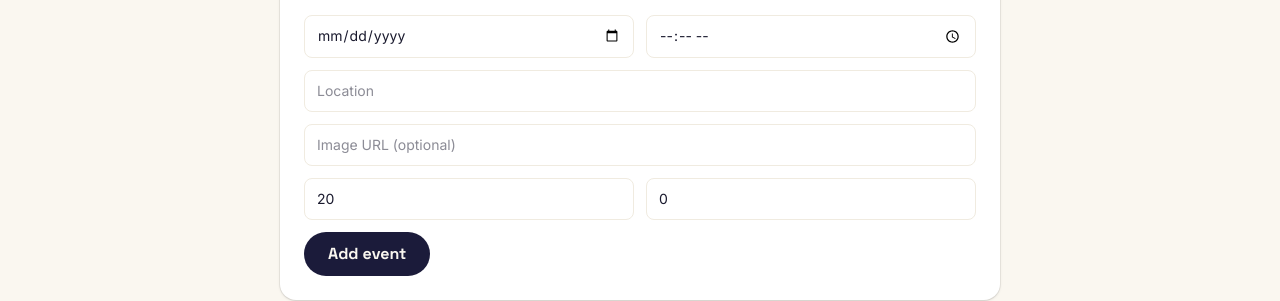
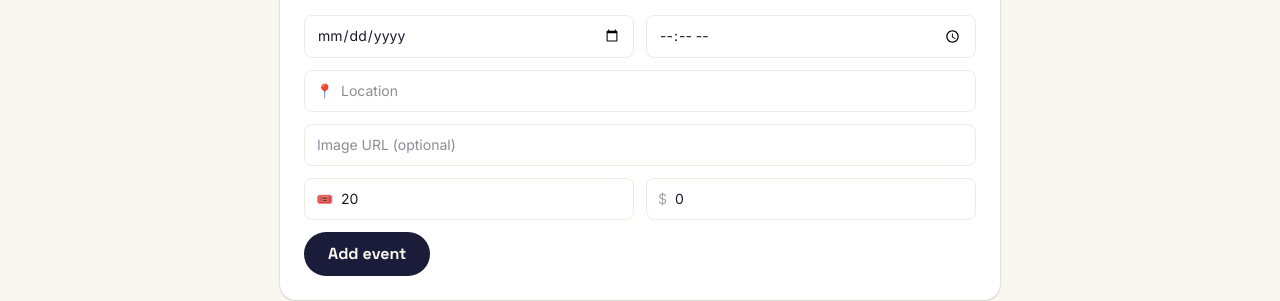
Before and after one commit to Eman-Nisar-Ahmad-dev/event-booking, a React (Vite) app: page /admin in a window 1280 px wide. Shown: the part 391-692 px from the top of the page. Built offline with nearby package versions, Linux system fonts and the light colour scheme; no server answers; the database is empty; sample sign-in values are in the browser's storage.

Commit message:
Add hover effects, icons, and loading skeletons

```diff
--- a/src/pages/Admin.jsx
+++ b/src/pages/Admin.jsx
@@ -123,13 +123,18 @@ export default function Admin() {
             className={inputClass}
           />
         </div>
+        <div className="relative">
+          <span className="pointer-events-none absolute left-3 top-1/2 -translate-y-1/2 text-sm">
+            📍
+          </span>
           <input
             name="location"
             value={form.location}
             onChange={handleChange}
             placeholder="Location"
-          className={inputClass}
+            className={`${inputClass} pl-9`}
           />
+        </div>
         <input
           name="image"
           value={form.image}
@@ -138,6 +143,10 @@ export default function Admin() {
           className={inputClass}
         />
         <div className="grid grid-cols-2 gap-3">
+          <div className="relative">
+            <span className="pointer-events-none absolute left-3 top-1/2 -translate-y-1/2 text-sm">
+              🎟️
+            </span>
             <input
               type="number"
               name="totalSeats"
@@ -145,8 +154,13 @@ export default function Admin() {
               onChange={handleChange}
               min={1}
               placeholder="Total seats"
-            className={inputClass}
+              className={`${inputClass} pl-9`}
             />
+          </div>
+          <div className="relative">
+            <span className="pointer-events-none absolute left-3 top-1/2 -translate-y-1/2 text-sm text-ink/40">
+              $
+            </span>
             <input
               type="number"
               name="price"
@@ -154,8 +168,9 @@ export default function Admin() {
               onChange={handleChange}
               min={0}
               placeholder="Price (0 = free)"
-            className={inputClass}
+              className={`${inputClass} pl-7`}
             />
+          </div>
         </div>
 
         <button
@@ -184,7 +199,7 @@ export default function Admin() {
             </div>
             <button
               onClick={() => handleDelete(ev.id)}
-              className="rounded-full bg-coral/10 px-4 py-1.5 text-sm font-medium text-coral transition hover:bg-coral/20"
+              className="rounded-full bg-coral/10 px-4 py-1.5 text-sm font-medium text-coral transition hover:scale-105 hover:bg-coral/20 hover:shadow-sm active:scale-95"
             >
               Delete
             </button>
--- a/src/pages/Dashboard.jsx
+++ b/src/pages/Dashboard.jsx
@@ -9,7 +9,6 @@ export default function Dashboard() {
   const [loading, setLoading] = useState(true);
 
   useEffect(() => {
-    if (!currentUser) return;
     const q = query(
       collection(db, "bookings"),
       where("userId", "==", currentUser.uid)
@@ -30,11 +29,23 @@ export default function Dashboard() {
       <h1 className="mt-1 font-display text-3xl font-bold text-ink">
         My Bookings
       </h1>
+
       {loading ? (
-        <p className="mt-6 text-ink/50">Loading...</p>
+        <div className="mt-6 space-y-3">
+          {[1, 2].map((i) => (
+            <div
+              key={i}
+              className="animate-pulse rounded-xl bg-white p-4 shadow-sm ring-1 ring-black/5"
+            >
+              <div className="h-4 w-2/3 rounded bg-paper-dim" />
+              <div className="mt-2 h-3 w-1/3 rounded bg-paper-dim" />
+            </div>
+          ))}
+        </div>
       ) : bookings.length === 0 ? (
         <div className="mt-8 rounded-2xl border-2 border-dashed border-paper-dim bg-white/50 py-14 text-center">
-          <p className="font-display font-bold text-ink">No tickets yet</p>          <p className="mt-1 text-sm text-ink/50">
+          <p className="font-display font-bold text-ink">No tickets yet</p>
+          <p className="mt-1 text-sm text-ink/50">
             Book an event to see it here.
           </p>
         </div>
--- a/src/pages/EventDetail.jsx
+++ b/src/pages/EventDetail.jsx
@@ -66,7 +66,18 @@ export default function EventDetail() {
   }
 
   if (!event)
-    return <p className="p-10 text-center text-ink/50">Loading event...</p>;
+    return (
+      <div className="mx-auto max-w-2xl animate-pulse px-6 py-12">
+        <div className="overflow-hidden rounded-2xl bg-white shadow-sm ring-1 ring-black/5">
+          <div className="h-64 w-full bg-paper-dim" />
+          <div className="space-y-3 p-8">
+            <div className="h-3 w-24 rounded bg-paper-dim" />
+            <div className="h-6 w-2/3 rounded bg-paper-dim" />
+            <div className="h-3 w-1/2 rounded bg-paper-dim" />
+          </div>
+        </div>
+      </div>
+    );
 
   const seatsLeft = event.totalSeats - event.seatsBooked;
   const soldOut = seatsLeft <= 0;
--- a/src/pages/Home.jsx
+++ b/src/pages/Home.jsx
@@ -45,7 +45,25 @@ export default function Home() {
       {/* Event grid */}
       <section className="mx-auto max-w-6xl px-6 py-14">
         {loading ? (
-          <p className="text-ink/50">Loading events...</p>
+          <div className="grid grid-cols-1 gap-6 sm:grid-cols-2 lg:grid-cols-3">
+            {[1, 2, 3].map((i) => (
+              <div
+                key={i}
+                className="animate-pulse overflow-hidden rounded-2xl bg-white shadow-sm ring-1 ring-black/5"
+              >
+                <div className="h-44 bg-paper-dim" />
+                <div className="border-t-2 border-dashed border-paper-dim" />
+                <div className="space-y-3 p-5">
+                  <div className="h-4 w-3/4 rounded bg-paper-dim" />
+                  <div className="h-3 w-1/2 rounded bg-paper-dim" />
+                  <div className="mt-4 flex justify-between border-t border-dashed border-paper-dim pt-3">
+                    <div className="h-3 w-16 rounded bg-paper-dim" />
+                    <div className="h-3 w-12 rounded bg-paper-dim" />
+                  </div>
+                </div>
+              </div>
+            ))}
+          </div>
         ) : events.length === 0 ? (
           <div className="rounded-2xl border-2 border-dashed border-paper-dim bg-white/50 py-16 text-center">
             <p className="font-display text-lg font-bold text-ink">
```
Lines whose indentation alone changed are shown as unchanged.
